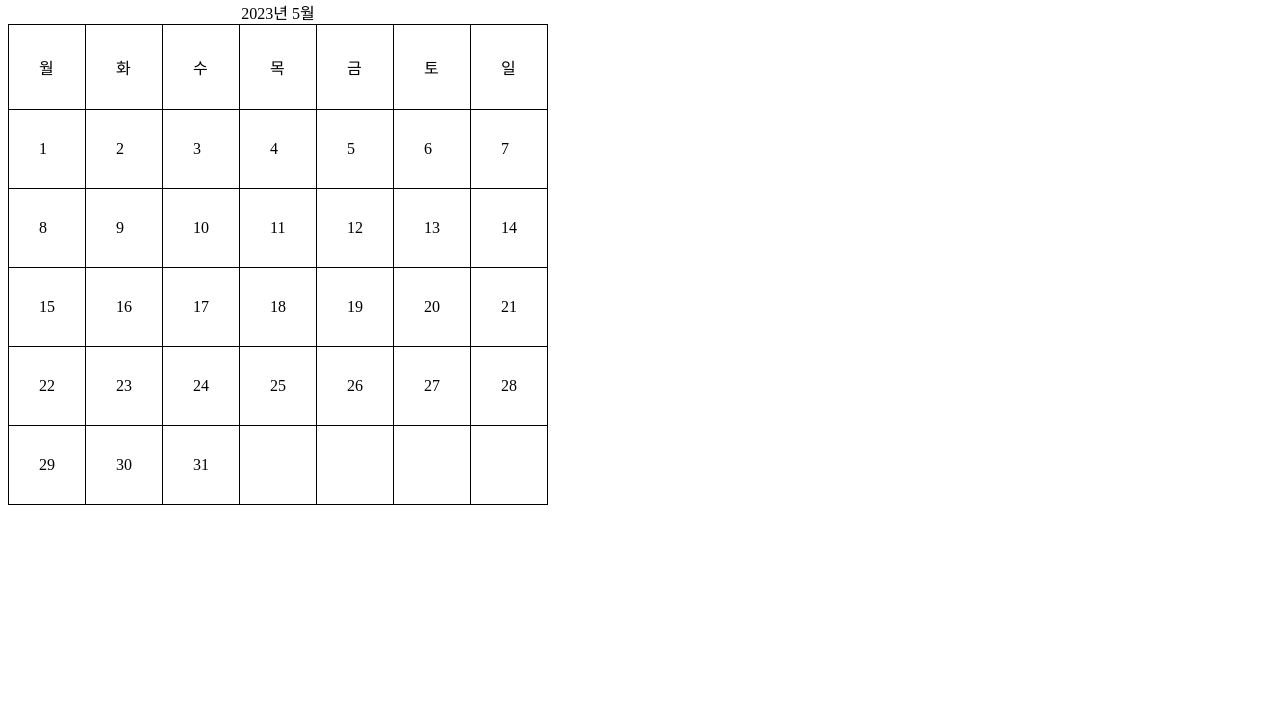
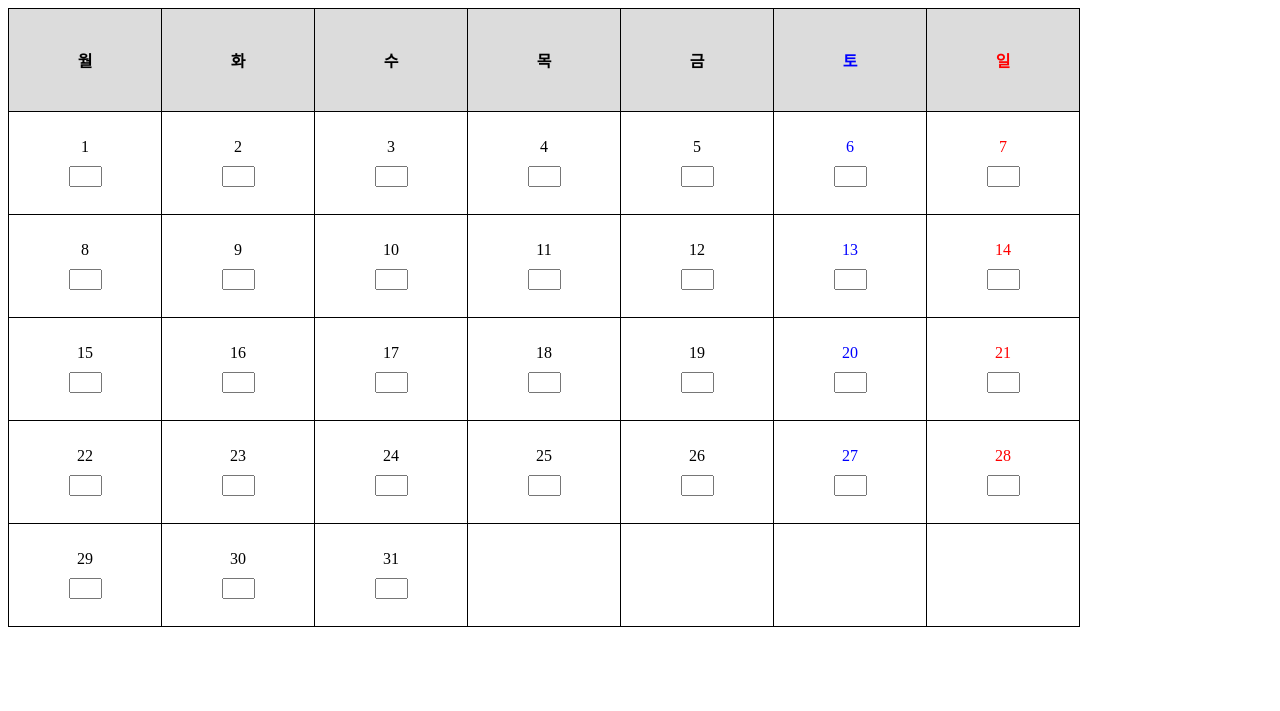
Before and after one commit to kopo457/workPay, a plain HTML site: page workPay.html in a window 1280 px wide. Shown: the part 89-800 px from the top of the page. Drawn offline with Linux system fonts and the light colour scheme.

Commit message:
각 input에 값 입력받고 콘솔에 결과 출력하게 완성함!

```diff
--- a/workPay.css
+++ b/workPay.css
@@ -1,7 +1,35 @@
 table {
     border-collapse: collapse;
 }
-td {
+th, td {
     border: 1px solid black;
-    padding: 30px;
+    width: 150px;
+    height: 100px;
+    text-align: center;
 }
+.dayCell {
+    background-color: gainsboro;
+}
+.saturdayName {
+    color: blue;
+}
+.sundayName {
+    color: red;
+}
+.dayName {
+    font-weight: bold;
+    text-align: center;
+}
+.dateNumber, .saturday, .sunday {
+    margin: 0px 0px 10px 0px;
+    vertical-align: top;
+}
+.saturday {
+    color: blue;
+}
+.sunday {
+    color: red;
+}
+.dateInput {
+    text-align: center;
+}
--- a/workPay.html
+++ b/workPay.html
@@ -7,7 +7,6 @@
     <script src="workPay.js"></script>
 </head>
 <body>
-    <h1>달력</h1>
     <div id="calendar"></div>
 </body>
 </html>
--- a/workPay.js
+++ b/workPay.js
@@ -4,13 +4,25 @@ function createCalendar(year, month) {
   let currentMonth = date.getMonth();
   let calendar = document.createElement('table');
   let caption = calendar.createCaption();
-    caption.textContent = year + '년 ' + (month + 1) + '월';
+  let captionTitle = document.createElement('h1');
+  captionTitle.textContent = year + '년 ' + (month + 1) + '월';
+  caption.appendChild(captionTitle);
 
   //요일 표시
   let header = calendar.insertRow();
   for(let dayName = 0; dayName < 7; dayName++) {
       let cell = header.insertCell();
-        cell.textContent = weekdays[dayName];
+      let dayText = document.createElement('p');  //요일 넣을 p태그 생성
+      dayText.textContent = weekdays[dayName];    //p태그 안에 요일 넣기
+      dayText.classList.add('dayName');           //p태그에 클래스 추가
+      cell.appendChild(dayText);                  //p태그를 셀의 자식으로 추가
+      cell.classList.add('dayCell');
+
+      if (dayName === 5) {
+          cell.classList.add('saturdayName');
+      } else if (dayName === 6) {
+          cell.classList.add('sundayName');
+    }
   }
 
   //이번 달 첫 요일 구하기
@@ -27,10 +39,34 @@ function createCalendar(year, month) {
   //달력 생성
   while (date.getMonth() === currentMonth) {
     let cell = row.insertCell();
-        cell.textContent = date.getDate();
+    let dateText = document.createElement('p');
+    dateText.textContent = date.getDate();
+    cell.appendChild(dateText);
+
+    // 토요일인 경우 'Saturday' 클래스 추가
+    if (dayCount === 5) {
+      dateText.classList.add('saturday');
+    }
+    // 일요일인 경우 'Sunday' 클래스 추가
+    else if (dayCount === 6) {
+      dateText.classList.add('sunday');
+    }
+    // 나머지 요일인 경우 'dateNumber' 클래스 추가
+    else {
+      dateText.classList.add('dateNumber');
+    }
+
+    // 날짜 입력을 위한 input 요소 생성
+    let dateInput = document.createElement('input');
+    dateInput.type = 'text';
+    dateInput.classList.add('dateInput');
+    dateInput.size = 1;
+    dateInput.step = 0.1;
+    dateInput.onchange = function(){sumWorkTime()};
+    cell.appendChild(dateInput);
     date.setDate(date.getDate() + 1);
 
-        //일요일이면 다음 행으로 이동
+    // 일요일이면 다음 행으로 이동
     if (dayCount < 6) {
       dayCount++;
     } else {
@@ -55,3 +91,21 @@ window.onload = function() {
     let calendarElement = document.getElementById('calendar');
     calendarElement.appendChild(calendar);
 }
+
+function sumWorkTime() {
+  let nowDate = new Date();
+  let nowYear = nowDate.getFullYear();
+  let nowMonth = nowDate.getMonth();
+  let nowFirstDate = new Date(nowYear, nowMonth, 1);
+  let lastDay = new Date(nowYear, nowMonth + 1, 0);
+  let nowLastDate = lastDay.getDate();
+  let nowFirstDay = nowFirstDate.getDay();
+  (nowFirstDay - 1 == -1) ? nowFirstDay = 6 : nowFirstDay -= 1;
+
+  let sumWeekWork = 0;
+  for(let i = nowFirstDay; i < nowLastDate; i++) {
+    let dayWorkTime = document.getElementsByClassName("dateInput")[i].value;
+    sumWeekWork += Number(dayWorkTime);
+  }
+  console.log(sumWeekWork);
+}
```
Also changed, not shown: 참고한 사이트.txt (added). Lines whose indentation alone changed are shown as unchanged.
